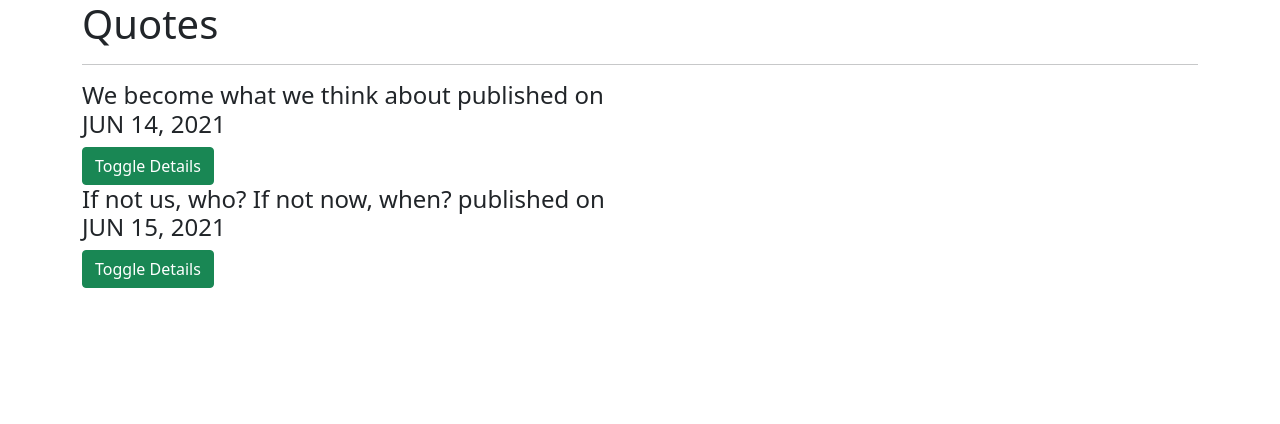
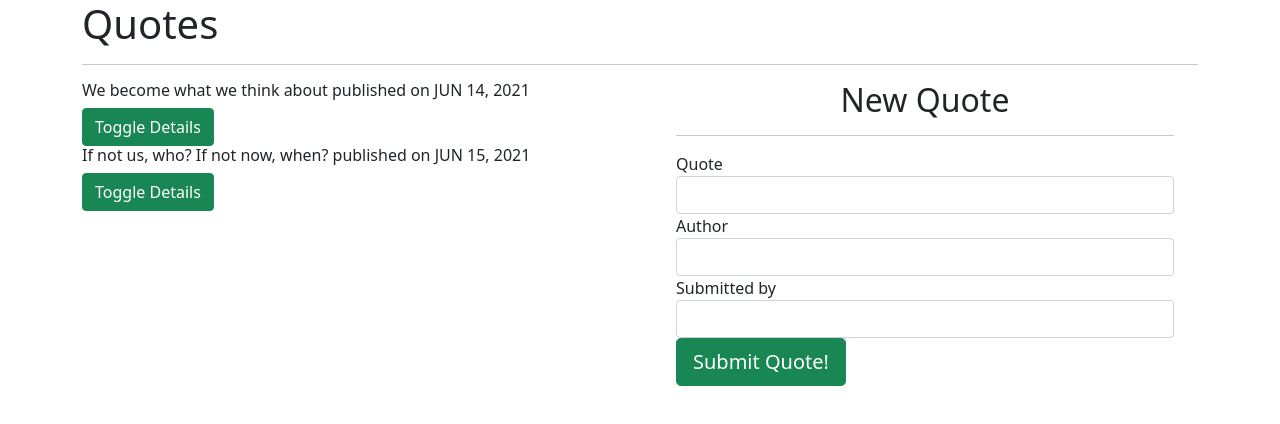
Before and after one commit to chimolirgb/Quotes, an Angular app: page / in a window 1280 px wide. Shown: the top 424 px of the page. Built offline with nearby package versions, Linux system fonts and the light colour scheme.

Commit message:
modified files

```diff
--- /dev/null
+++ b/src/app/quote-form/quote-form.component.html
@@ -0,0 +1,26 @@
+<div class="container-fluid">
+    <h2 class="text-center">New Quote</h2>
+    <hr>
+    <form>
+        <div class="form-group">
+
+            <label for="name"> Quote</label>
+            <input type="text" required class="form-control" id="name" name="name">
+
+        </div>
+        <div class="form-group">
+
+            <label for="Author">Author</label>
+             <input type="text" required class="form-control" id="author" name="name" required>
+
+        </div>
+
+        <div class="form-group">
+
+            <label for="Submitted">Submitted by</label>
+             <input type="text" required class="form-control" id="submitted" name="name" required>
+            </div>
+
+            <button type="submit" class="btn btn-success btn-lg">Submit Quote!</button>
+    </form>
+  </div>
--- /dev/null
+++ b/src/app/quote-form/quote-form.component.ts
@@ -0,0 +1,15 @@
+import { Component, OnInit } from '@angular/core';
+
+@Component({
+  selector: 'app-quote-form',
+  templateUrl: './quote-form.component.html',
+  styleUrls: ['./quote-form.component.css']
+})
+export class QuoteFormComponent implements OnInit {
+
+  constructor() { }
+
+  ngOnInit(): void {
+  }
+
+}
--- a/src/app/quote/quote.component.html
+++ b/src/app/quote/quote.component.html
@@ -9,9 +9,9 @@
         <div>
 
 
-          <h4 id={{i}} appStrikethrough>
+          <h6 id={{i}} appStrikethrough>
         {{quote.name}} published on {{quote.completeDate|date|uppercase}}
-          </h4>
+          </h6>
 
       <button (click)='toggleDetails(i)' class="btn btn-success">Toggle Details</button>
       </div>
@@ -21,6 +21,10 @@
       </div>
     </div>
   </div>
+
+  <div class="col-md-6">
+    <app-quote-form></app-quote-form>
+    </div>
 </div>
     <p *ngIf='quotes.length > 2'>You can add as many quotes as you like</p>
     </div>
```
Also changed, not shown: src/app/app.module.ts (+7 -3 lines), src/app/quote-form/quote-form.component.css (added), 1 other file (tests, documents, lock files or other folders).
